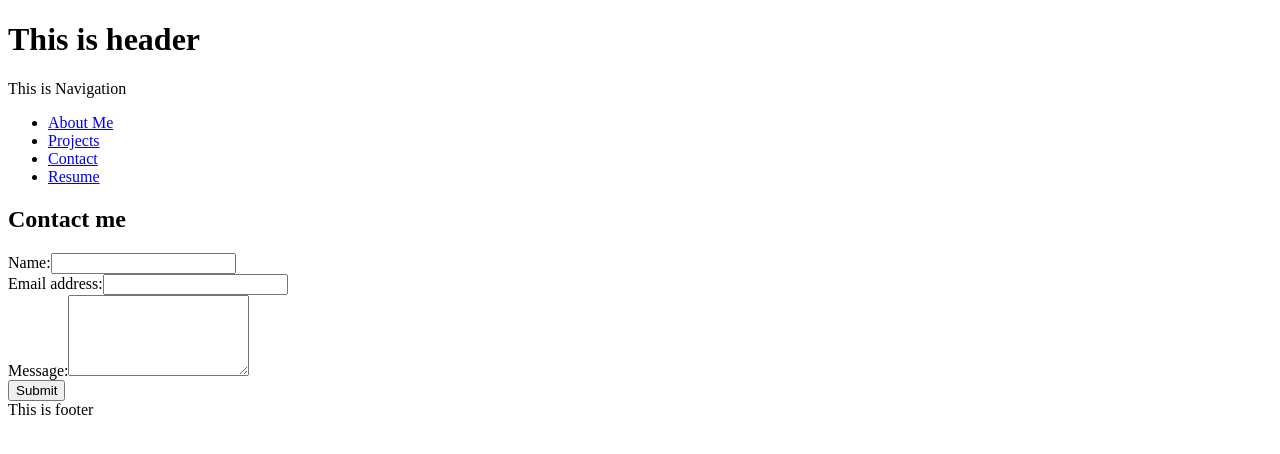
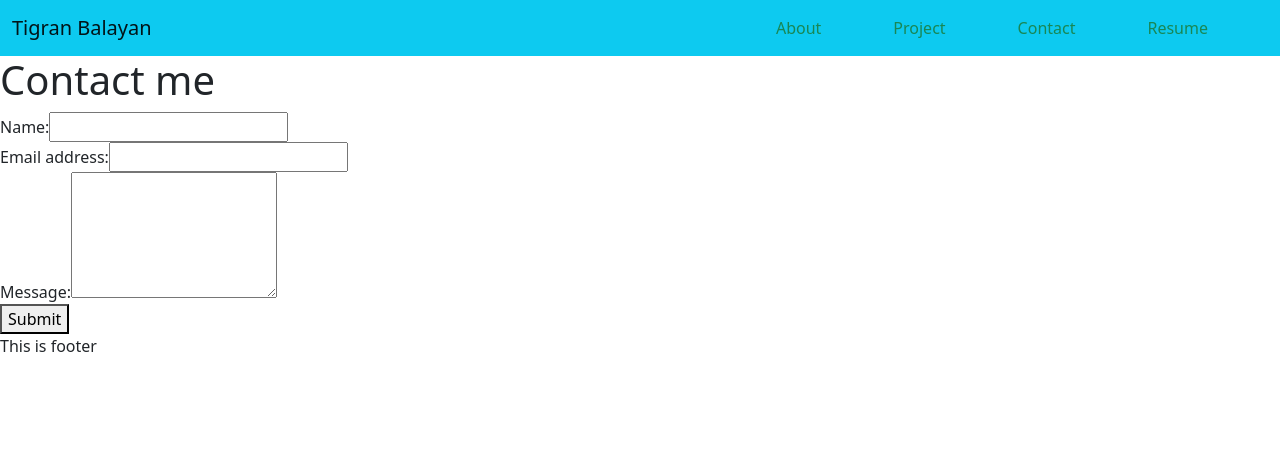
Before and after one commit to TigranBalayan10/portfolio-spa, a React (Create React App) app: page /contact in a window 1280 px wide. Shown: the top 454 px of the page. Built offline with nearby package versions, Linux system fonts and the light colour scheme.

Commit message:
nav created with css tested

```diff
--- a/package.json
+++ b/package.json
@@ -6,6 +6,7 @@
     "@testing-library/jest-dom": "^5.16.4",
     "@testing-library/react": "^13.2.0",
     "@testing-library/user-event": "^13.5.0",
+    "bootstrap": "^5.1.3",
     "react": "^18.1.0",
     "react-dom": "^18.1.0",
     "react-router-dom": "^6.3.0",
--- a/src/App.js
+++ b/src/App.js
@@ -1,4 +1,4 @@
-import React from "react";
+import React, { useState } from "react";
 import { BrowserRouter as Router, Routes, Route } from "react-router-dom";
 import Header from "./Pages/Header";
 import Footer from "./Pages/Footer";
@@ -8,16 +8,24 @@ import Contact from "./Pages/Contact";
 import Resume from "./Pages/Resume";
 
 function App() {
+  const [contactSelected, setContactSelected] = useState(false);
   return (
     <Router>
-      <Header />
+      <Header
+        // contactSelected={contactSelected}
+        // setContactSelected={setContactSelected}
+      />
       <main>
+        {!contactSelected ? (
           <Routes>
             <Route path="/about" element={<About />} />
             <Route path="/project" element={<Project />} />
             <Route path="/contact" element={<Contact />} />
             <Route path="/resume" element={<Resume />} />
           </Routes>
+        ) : (
+          <Contact />
+        )}
       </main>
       <Footer />
     </Router>
--- a/src/Pages/Contact.js
+++ b/src/Pages/Contact.js
@@ -33,7 +33,7 @@ function Contact() {
 
   return (
     <section>
-      <h1 data-testid="h1tag">Contact me</h1>
+      <h1>Contact me</h1>
       <form id="contact-form" onSubmit={handleSubmit}>
         <div>
           <label htmlFor="name">Name:</label>
--- a/src/Pages/Header.js
+++ b/src/Pages/Header.js
@@ -4,7 +4,6 @@ import Nav from "./Nav";
 function Header() {
     return (
         <header>
-            <h1>This is header</h1>
             <Nav />
         </header>
     );
--- a/src/Pages/Nav.js
+++ b/src/Pages/Nav.js
@@ -1,24 +1,32 @@
 import React from "react";
 import { Link } from "react-router-dom";
+import "bootstrap/dist/css/bootstrap.css";
+import "./nav.css";
 
 function Nav() {
   return (
-    <nav>
-      This is Navigation
-      <ul>
-        <li>
-          <Link to="/about">About Me</Link>
-        </li>
-        <li>
-          <Link to="/project">Projects</Link>
-        </li>
-        <li>
-          <Link to="/contact">Contact</Link>
-        </li>
-        <li>
-          <Link to="/resume">Resume</Link>
-        </li>
-      </ul>
+    <nav class="navbar navbar-light bg-info">
+      <div class="container-fluid">
+        <a class="navbar-brand">Tigran Balayan</a>
+        <form class="d-flex gap-5 me-5">
+          <Link to="/about" class="btn btn-outline-success border-0">
+            About
+          </Link>
+          <Link
+            to="/project"
+            class="btn btn-outline-success border-0"
+            id="header-link"
+          >
+            Project
+          </Link>
+          <Link to="/contact" class="btn btn-outline-success border-0">
+            Contact
+          </Link>
+          <Link to="/resume" class="btn btn-outline-success border-0">
+            Resume
+          </Link>
+        </form>
+      </div>
     </nav>
   );
 }
--- /dev/null
+++ b/src/Pages/nav.css
@@ -0,0 +1,3 @@
+#header-link:hover {
+    background-color: #00f;
+  }
```
Also changed, not shown: 1 other file (tests, documents, lock files or other folders). Lines whose indentation alone changed are shown as unchanged.
